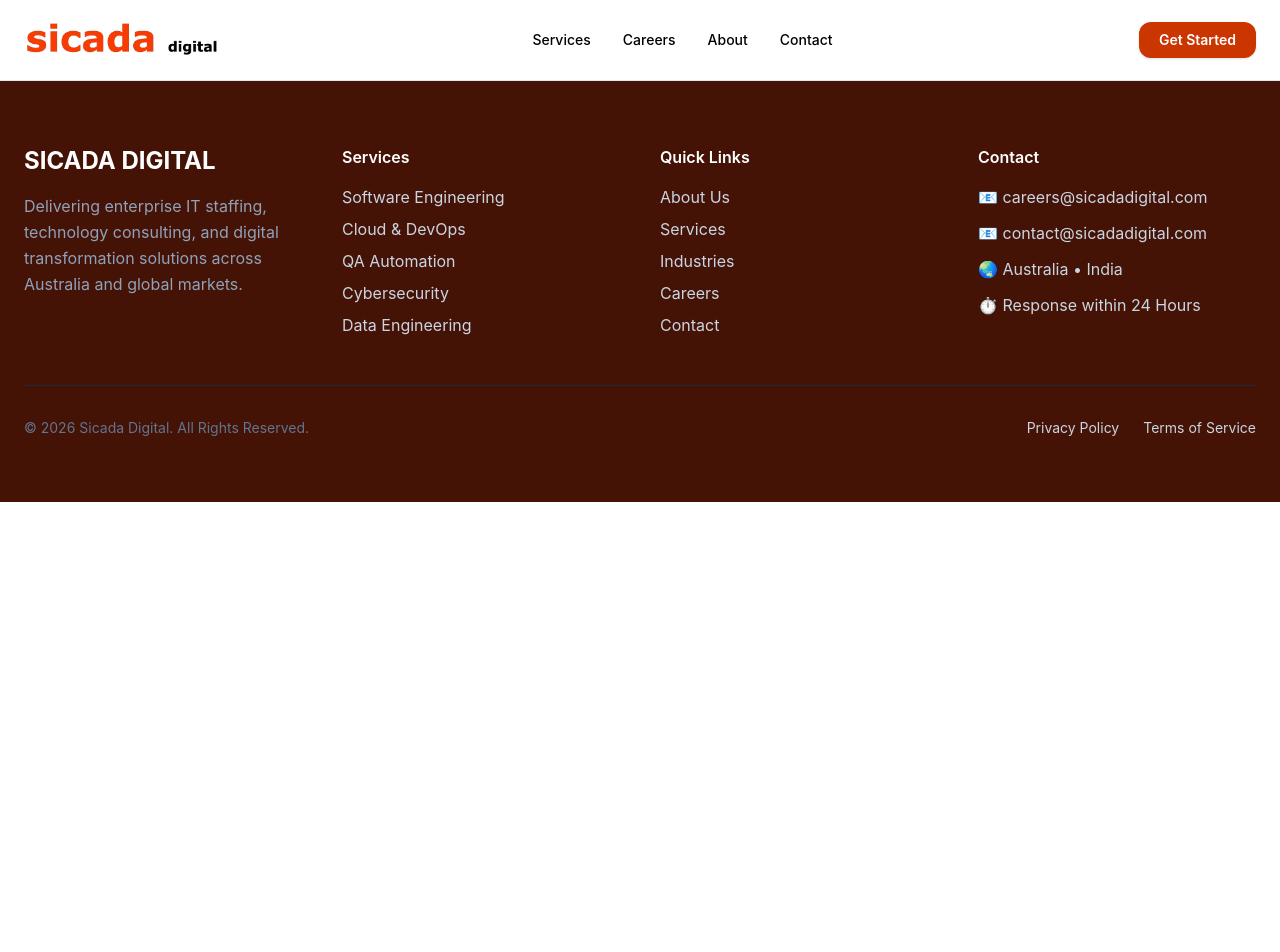
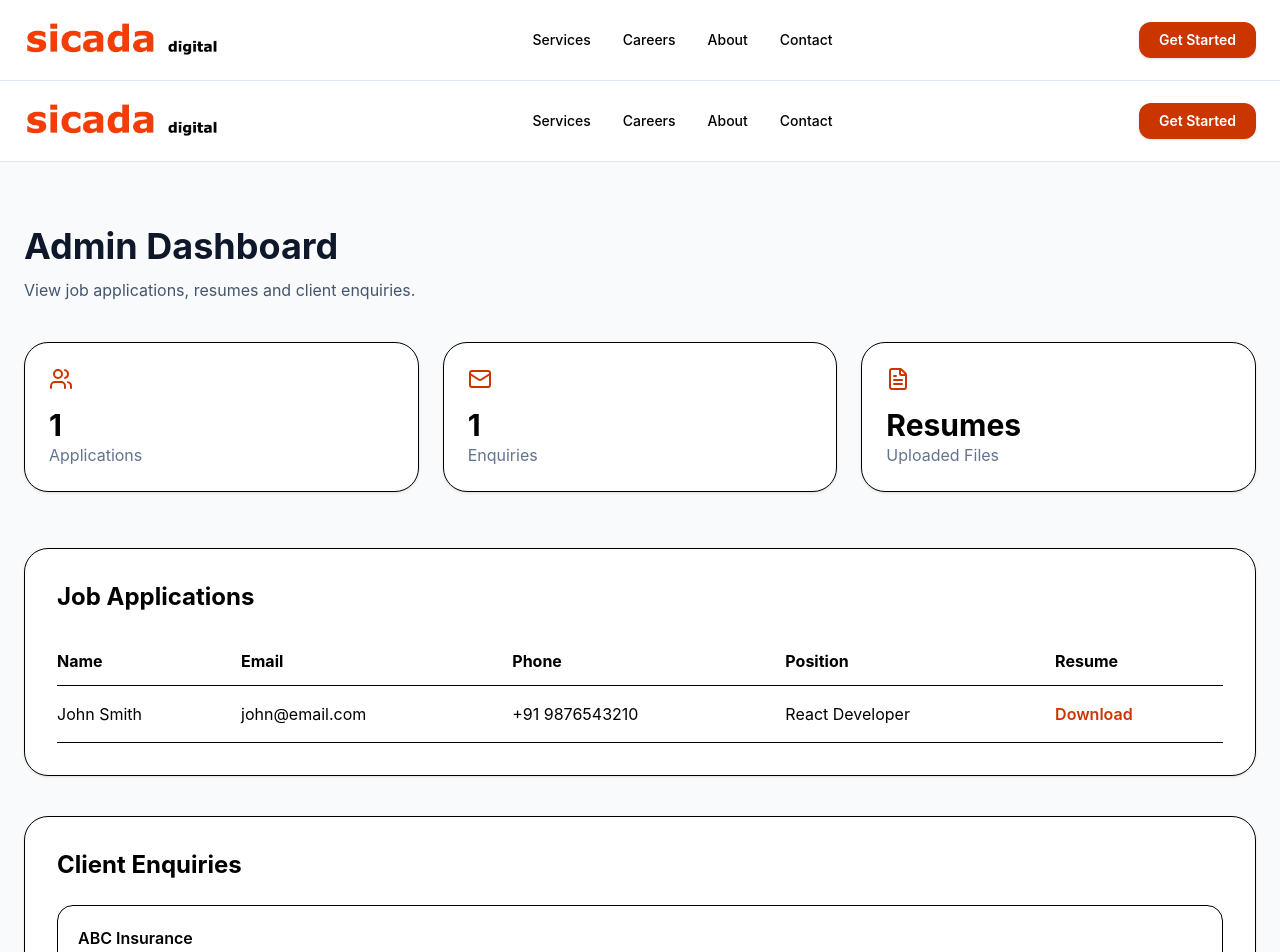
Before and after one commit to mkraja826/Sicada, a React (Vite) app: page /admin in a window 1280 px wide. Shown: the top 952 px of the page. Before the commit the page ends 800 px from the top, so only its background shows below. Built offline with nearby package versions, Linux system fonts and the light colour scheme.

Commit message:
firebase

```diff
--- a/package.json
+++ b/package.json
@@ -11,6 +11,7 @@
   },
   "dependencies": {
     "@tailwindcss/vite": "^4.3.0",
+    "firebase": "^12.14.0",
     "lucide-react": "^1.17.0",
     "react": "^19.2.6",
     "react-dom": "^19.2.6",
--- a/src/App.jsx
+++ b/src/App.jsx
@@ -6,7 +6,7 @@
 import Services from "./pages/Services";
 import About from "./pages/About";
 import Contact from "./pages/Contact";
-
+import Admin from "./pages/Admin";
 function App() {
   return (
     <BrowserRouter>
@@ -18,6 +18,7 @@
         <Route path="/services" element={<Services />} />
         <Route path="/about" element={<About />} />
         <Route path="/contact" element={<Contact />} />
+        <Route path="/admin" element={<Admin />} />
       </Routes>
 
       <Foot />
--- /dev/null
+++ b/src/pages/Admin.jsx
@@ -0,0 +1,111 @@
+import Navbar from "../components/Navbar";
+import { FileText, Mail, Users } from "lucide-react";
+
+export default function Admin() {
+  const applications = [
+    {
+      name: "John Smith",
+      email: "john@email.com",
+      phone: "+91 9876543210",
+      position: "React Developer",
+      resume: "#",
+    },
+  ];
+
+  const enquiries = [
+    {
+      name: "ABC Insurance",
+      email: "client@company.com",
+      message: "Need 3 React developers.",
+    },
+  ];
+
+  return (
+    <div className="min-h-screen bg-slate-50">
+      <Navbar />
+
+      <section className="py-16">
+        <div className="max-w-7xl mx-auto px-6">
+          <h1 className="text-4xl font-bold text-slate-900">
+            Admin Dashboard
+          </h1>
+
+          <p className="mt-3 text-slate-600">
+            View job applications, resumes and client enquiries.
+          </p>
+
+          <div className="grid md:grid-cols-3 gap-6 mt-10">
+            <div className="bg-white rounded-3xl p-6 shadow-sm border">
+              <Users className="text-orange-700 mb-4" />
+              <h3 className="text-3xl font-bold">{applications.length}</h3>
+              <p className="text-slate-500">Applications</p>
+            </div>
+
+            <div className="bg-white rounded-3xl p-6 shadow-sm border">
+              <Mail className="text-orange-700 mb-4" />
+              <h3 className="text-3xl font-bold">{enquiries.length}</h3>
+              <p className="text-slate-500">Enquiries</p>
+            </div>
+
+            <div className="bg-white rounded-3xl p-6 shadow-sm border">
+              <FileText className="text-orange-700 mb-4" />
+              <h3 className="text-3xl font-bold">Resumes</h3>
+              <p className="text-slate-500">Uploaded Files</p>
+            </div>
+          </div>
+
+          <div className="mt-14 bg-white rounded-3xl p-8 shadow-sm border">
+            <h2 className="text-2xl font-bold mb-6">Job Applications</h2>
+
+            <div className="overflow-x-auto">
+              <table className="w-full text-left">
+                <thead>
+                  <tr className="border-b">
+                    <th className="py-3">Name</th>
+                    <th>Email</th>
+                    <th>Phone</th>
+                    <th>Position</th>
+                    <th>Resume</th>
+                  </tr>
+                </thead>
+
+                <tbody>
+                  {applications.map((app, index) => (
+                    <tr key={index} className="border-b">
+                      <td className="py-4">{app.name}</td>
+                      <td>{app.email}</td>
+                      <td>{app.phone}</td>
+                      <td>{app.position}</td>
+                      <td>
+                        <a
+                          href={app.resume}
+                          className="text-orange-700 font-semibold"
+                        >
+                          Download
+                        </a>
+                      </td>
+                    </tr>
+                  ))}
+                </tbody>
+              </table>
+            </div>
+          </div>
+
+          <div className="mt-10 bg-white rounded-3xl p-8 shadow-sm border">
+            <h2 className="text-2xl font-bold mb-6">Client Enquiries</h2>
+
+            <div className="space-y-5">
+              {enquiries.map((item, index) => (
+                <div key={index} className="border rounded-2xl p-5">
+                  <h3 className="font-semibold">{item.name}</h3>
+                  <p className="text-slate-500">{item.email}</p>
+                  <p className="mt-3 text-slate-700">{item.message}</p>
+                </div>
+              ))}
+            </div>
+          </div>
+        </div>
+      </section>
+    </div>
+  );
+}
--- a/src/pages/Careers.jsx
+++ b/src/pages/Careers.jsx
@@ -131,13 +131,11 @@
           </p>
 
           <a
-            href="https://forms.google.com"
-            target="_blank"
-            rel="noreferrer"
-            className="bg-orange-700 text-white px-8 py-4 rounded-xl inline-block"
-          >
-            Submit Resume
-          </a>
+  href="mailto:hr@sicadadigital.com?subject=Job Application - Sicada Digital&body=Hello Sicada Digital HR,%0D%0A%0D%0AI would like to apply for a role.%0D%0A%0D%0AName:%0D%0APhone:%0D%0APosition:%0D%0ALinkedIn:%0D%0A%0D%0AI have attached my resume.%0D%0A%0D%0AThank you."
+  className="bg-orange-700 text-white px-8 py-4 rounded-xl inline-block font-semibold hover:bg-orange-800 transition"
+>
+  Email Your Resume
+</a>
 
         </div>
       </section>
```
Also changed, not shown: src/firebase.js (added), 1 other file (tests, documents, lock files or other folders).
